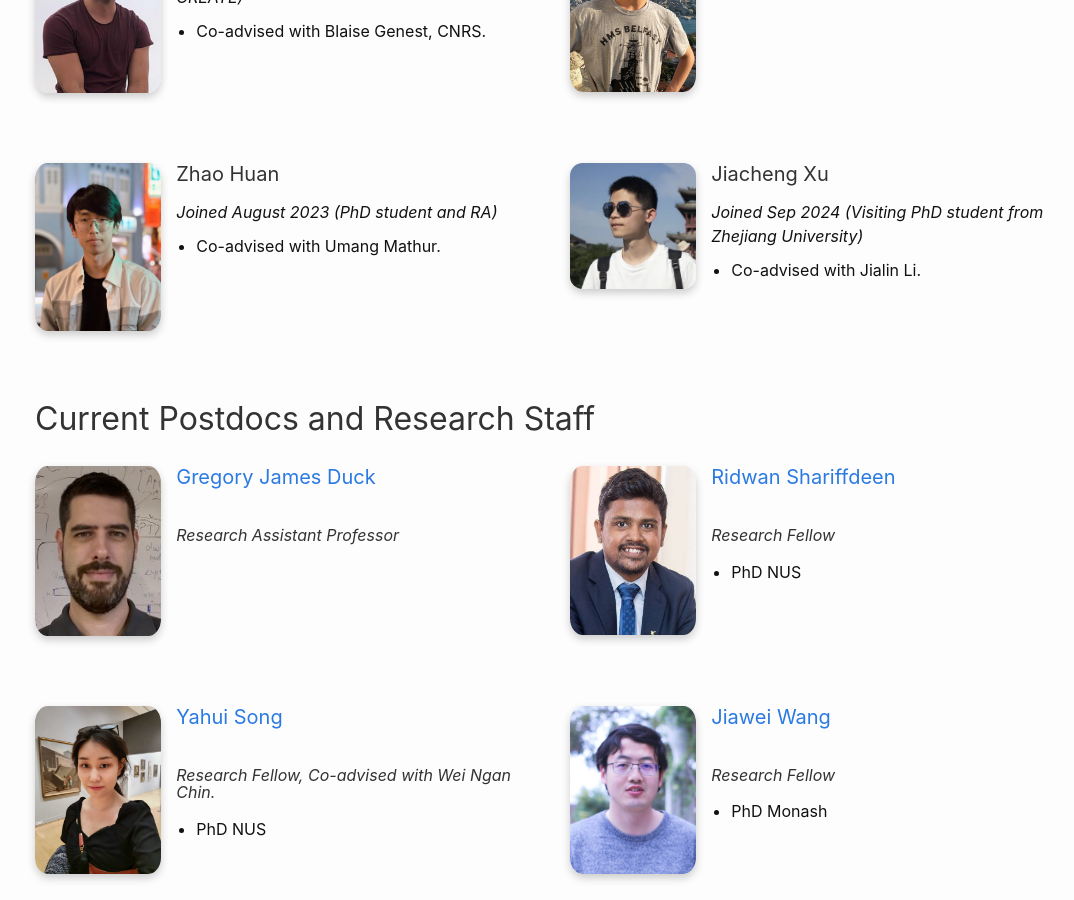
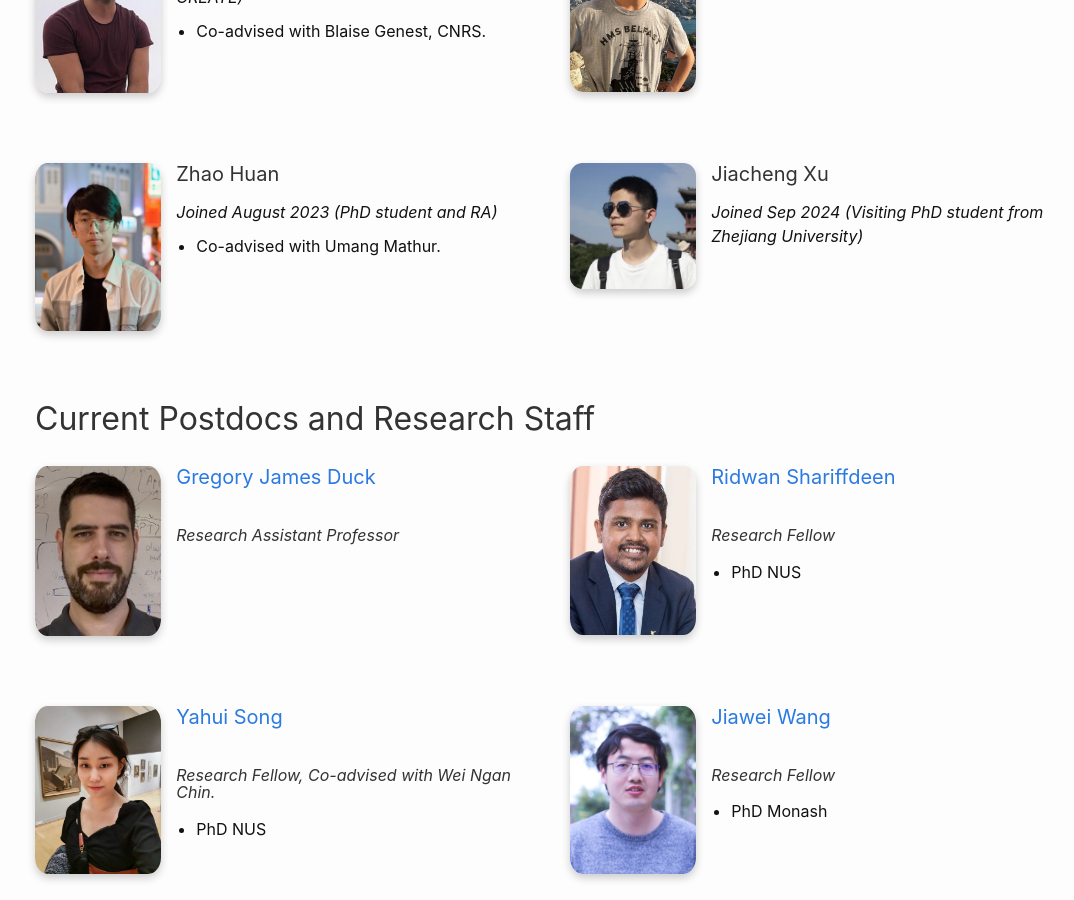
Before and after one commit to nus-tss/nus-tss.github.io, a Jekyll site: the page built from _pages/team.md, in a window 1280 px wide and 900 px high, scrolled down 1304 px. Shown: the whole window, without its empty margins (85-1159 px from the left). Built offline with Jekyll 4.4.1, drawn with Linux system fonts in a browser that asks for light colours; nearby versions of some CDN libraries.

Commit message:
Update student.yml

```diff
--- a/_data/team/student.yml
+++ b/_data/team/student.yml
@@ -59,4 +59,3 @@
   photo: jxu.png
   joined: Sep 2024
   role: Visiting PhD student from Zhejiang University
-  coadvisor: Jialin Li
```
